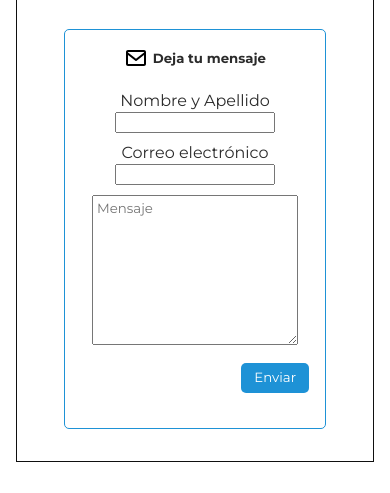
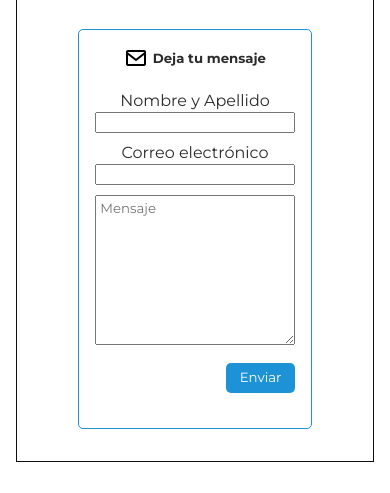
Before and after one commit to MatiasTello87/Anila, a website: page pages/contacto.html in a window 390 px wide. Shown: the part 256-749 px from the top of the page. Drawn offline with Linux system fonts and the light colour scheme.

Commit message:
mediaqueries en contacto2

```diff
--- a/sass/mixin/mediaqueries.scss
+++ b/sass/mixin/mediaqueries.scss
@@ -186,10 +186,18 @@
                     width: 80%;
                     flex-direction: column;
                     gap: 1em;
+
                 }
                 .email{
+                    width: 80%;
                     form{
                         align-items: center;
+                        input{
+                            width: 100%;
+                        }
+                        textarea{
+                            width: 100%;
+                        }
                     }
                 }
             }
```
Also changed, not shown: css/style.css.
